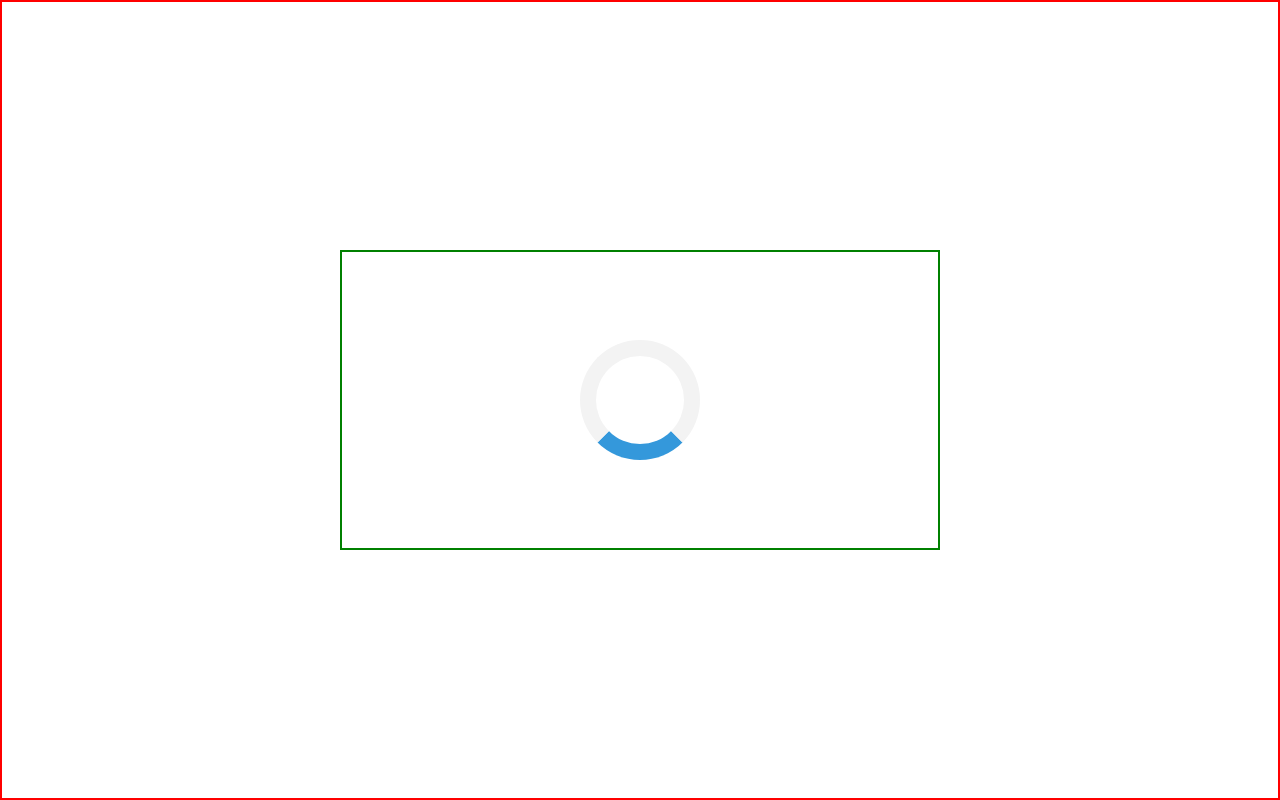
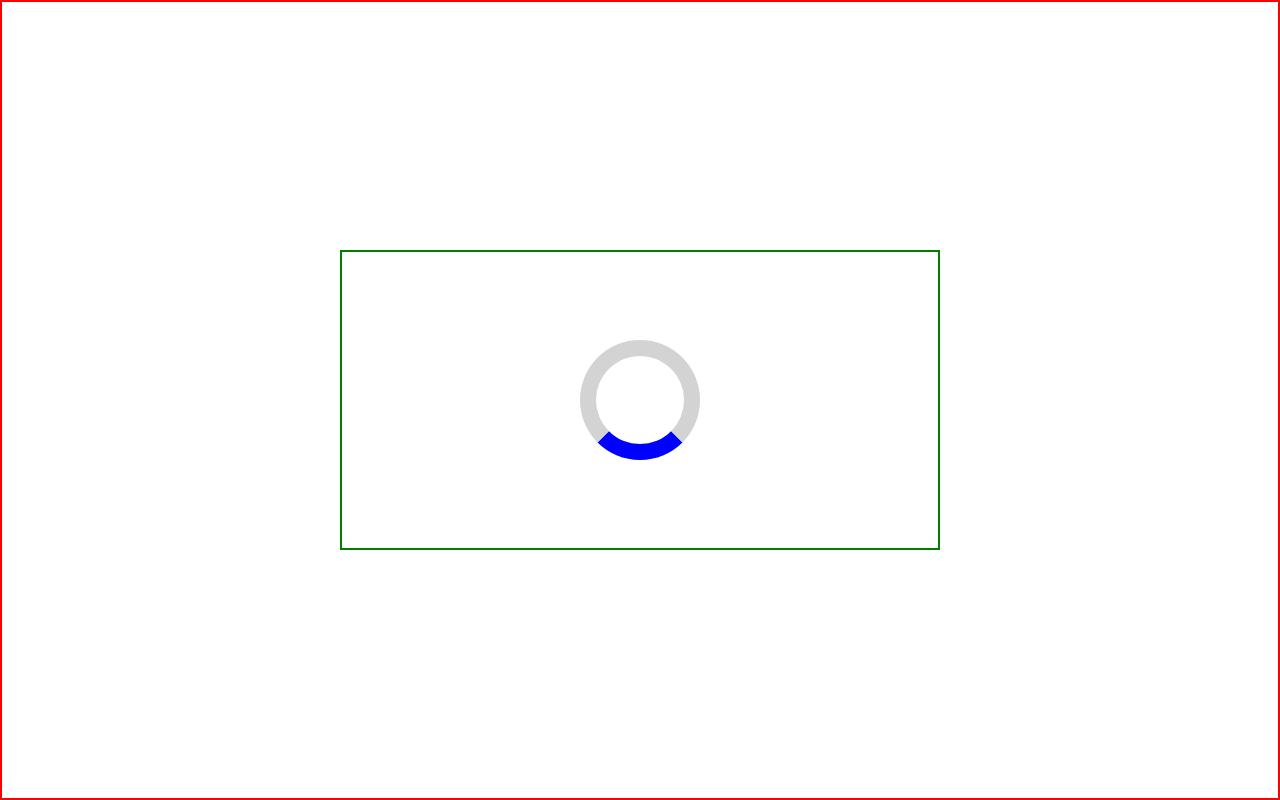
Before and after one commit to Varga4x4/car-of-a-day, a plain HTML site: page index.html in a window 1280 px wide. Drawn offline with Linux system fonts and the light colour scheme.

Commit message:
Apply requested changes

```diff
--- a/index.css
+++ b/index.css
@@ -20,11 +20,9 @@ body {
     align-items: center;
 }
 
-.loader {
-    border: 16px solid #f3f3f3;
-    /* Light grey */
-    border-top: 16px solid #3498db;
-    /* Blue */
+#loader {
+    border: 16px solid lightgray;
+    border-top: 16px solid blue;
     border-radius: 50%;
     width: 120px;
     height: 120px;
--- a/index.js
+++ b/index.js
@@ -1,29 +1,13 @@
+const APP_ELEMENT = document.getElementById("app")
+
     ; (() => {
-    const appElement = document.getElementById("app")
-
         const fetchData = () => {
             // Fetch data from API
 
             const loader = document.createElement("div")
-        loader.className = "loader"
+            loader.id = "loader"
 
-        appElement.appendChild(loader)
-
-        // const settings = {
-        // 	async: true,
-        // 	crossDomain: true,
-        // 	url: 'https://cars-by-api-ninjas.p.rapidapi.com/v1/cars?model=corolla',
-        // 	method: 'GET',
-        // 	headers: {
-        // 		'X-RapidAPI-Key': 'SIGN-UP-FOR-KEY',
-        // 		'X-RapidAPI-Host': 'cars-by-api-ninjas.p.rapidapi.com'
-        // 	}
-        // };
-
-        // $.ajax(settings).done(function (response) {
-        // 	console.log(response);
-        // });
-
+            APP_ELEMENT.appendChild(loader)
         }
         fetchData()
     })()
```
Lines whose indentation alone changed are shown as unchanged.
